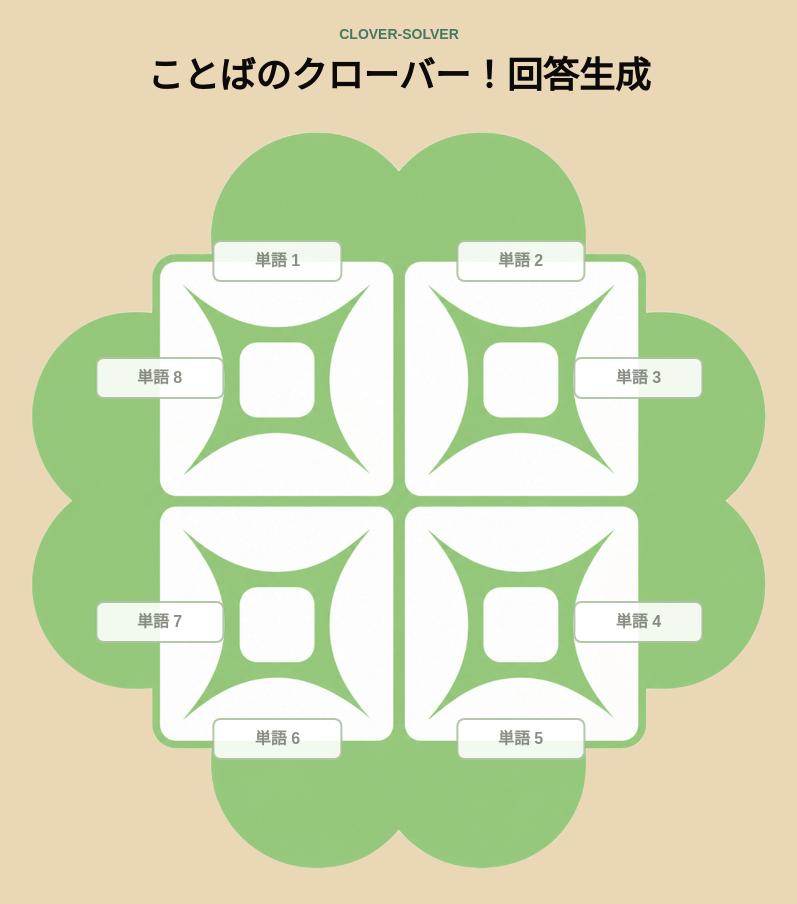
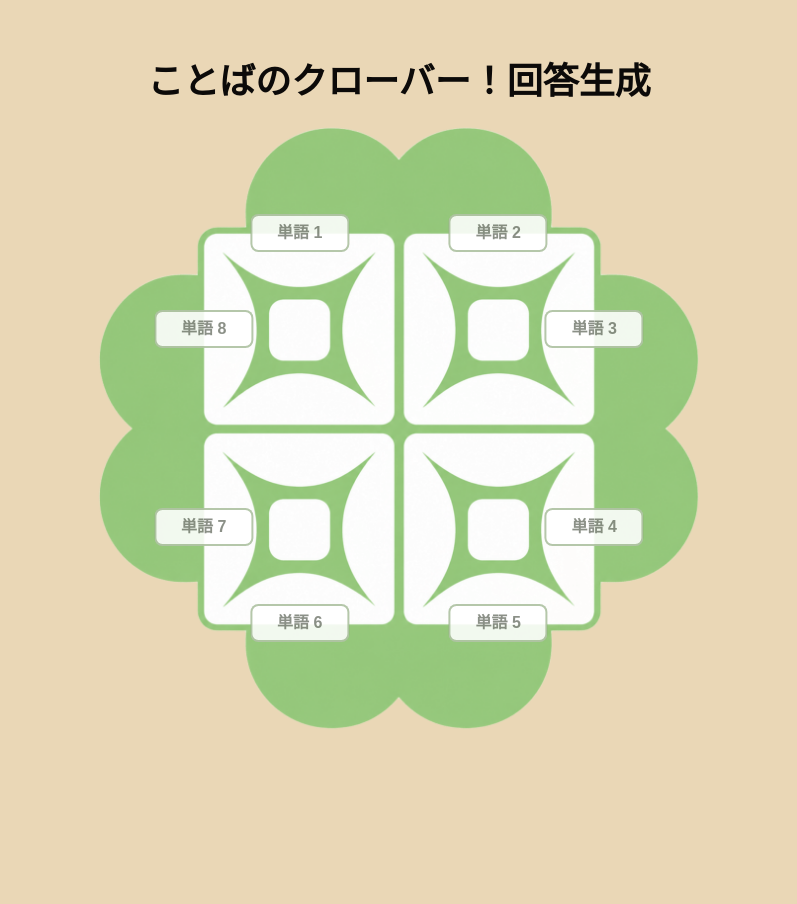
Before and after one commit to 8823-dev/clover-solver, a Next.js app: page / in a window 1280 px wide. Shown: the whole page, without its empty margins (241-1038 px from the left). After the commit the page ends 800 px from the top, so only its background shows below. Built offline with nearby package versions, Linux system fonts and the light colour scheme.

Commit message:
fix: クローバーボードを画面内に収める

```diff
--- a/src/app/globals.css
+++ b/src/app/globals.css
@@ -34,7 +34,7 @@
 
 .clover-board {
   position: relative;
-  width: min(88vw, 760px);
+  width: min(82vw, 620px);
   aspect-ratio: 1 / 1;
 }
 
@@ -50,9 +50,9 @@
 
 .clover-board__input {
   position: absolute;
-  width: 17%;
+  width: 16%;
   min-width: 72px;
-  height: clamp(30px, 4.2vw, 42px);
+  height: clamp(28px, 3.6vw, 38px);
   transform: translate(-50%, -50%);
   border: 2px solid rgba(91, 132, 67, 0.45);
   border-radius: 8px;
@@ -111,7 +111,7 @@
 
 @media (max-width: 640px) {
   .clover-board {
-    width: min(94vw, 560px);
+    width: min(92vw, 520px);
   }
 
   .clover-board__input {
--- a/src/app/page.tsx
+++ b/src/app/page.tsx
@@ -2,13 +2,10 @@
 
 export default function Home() {
   return (
-    <div className="clover-page min-h-screen px-4 py-6 text-foreground sm:px-8">
-      <main className="mx-auto flex min-h-[calc(100vh-3rem)] w-full max-w-6xl flex-col items-center justify-center gap-6">
+    <div className="clover-page min-h-screen px-4 py-4 text-foreground sm:px-8">
+      <main className="mx-auto flex min-h-[calc(100vh-2rem)] w-full max-w-6xl flex-col items-center justify-center gap-4">
         <div className="text-center">
-          <p className="text-sm font-semibold text-emerald-900/70 uppercase">
-            clover-solver
-          </p>
-          <h1 className="mt-3 text-3xl font-semibold text-stone-950 sm:text-4xl">
+          <h1 className="text-3xl font-semibold text-stone-950 sm:text-4xl">
             ことばのクローバー！回答生成
           </h1>
         </div>
```
